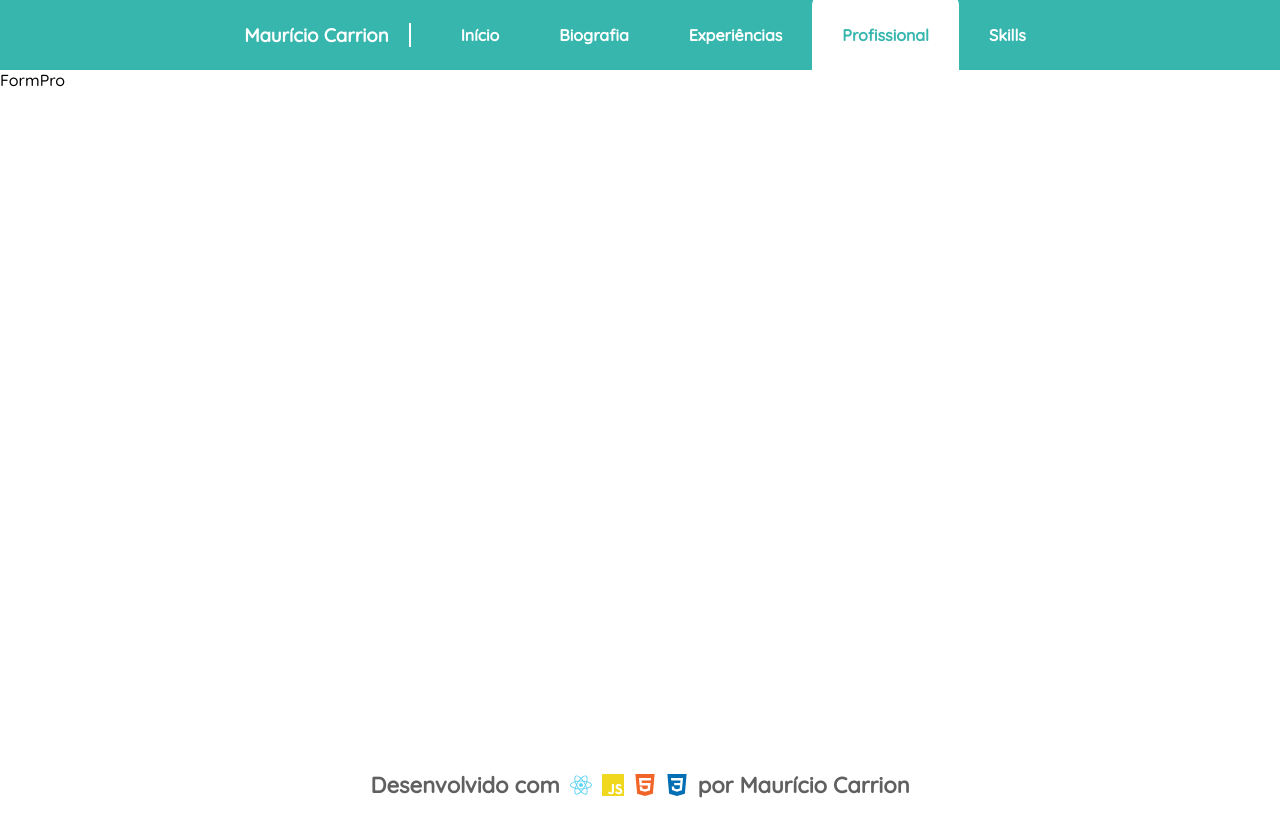
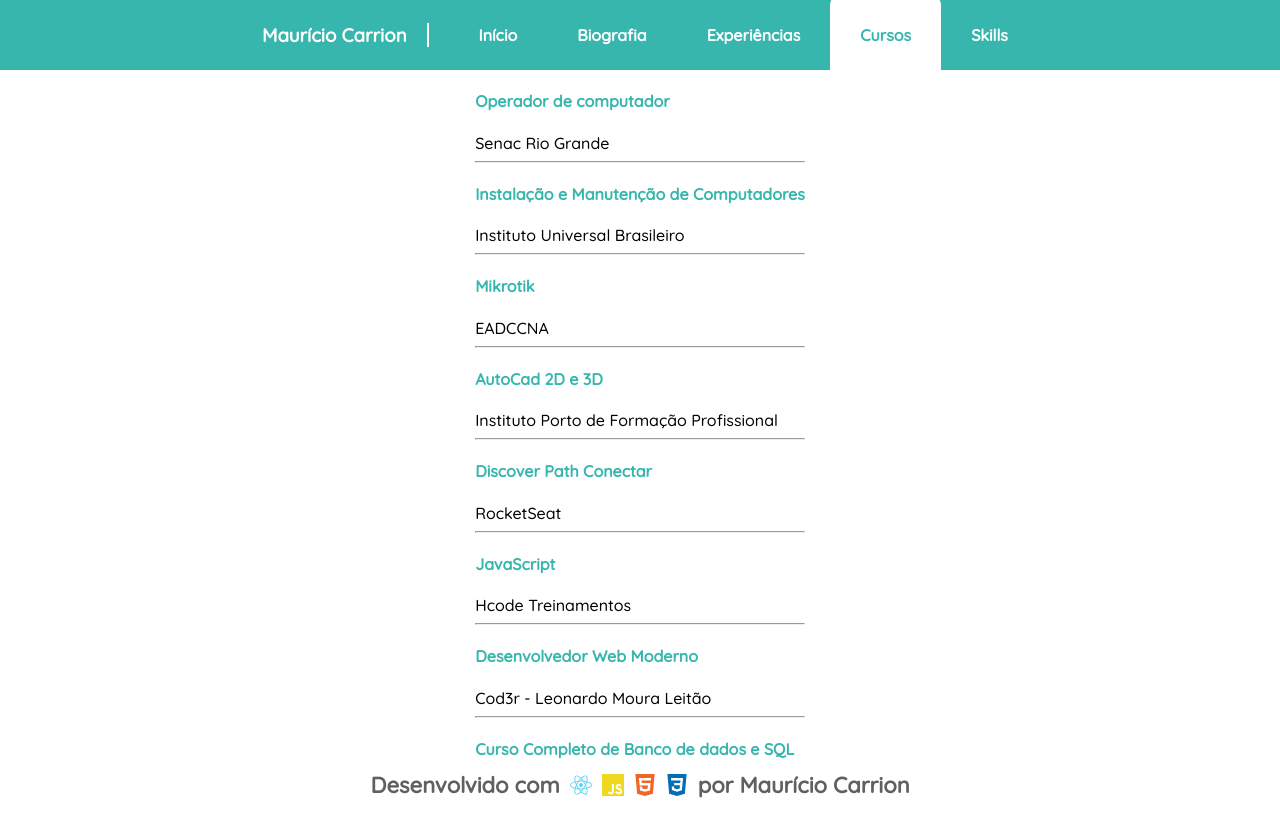
Before and after one commit to Mauricio-Carrion/Web-Curriculum-Mauricio-Carrion, a React (Create React App) app: page /formacao in a window 1280 px wide. Shown: the top 836 px of the page. Before the commit the page ends 800 px from the top, so only its background shows below. Built offline with nearby package versions, Linux system fonts and the light colour scheme.

Commit message:
trabalhando telas de experiencias e skills

```diff
--- a/src/App.jsx
+++ b/src/App.jsx
@@ -37,7 +37,7 @@
             </NavLink>
 
             <NavLink to='/formacao'>
-              Profissional
+              Cursos
             </NavLink>
 
             <NavLink to='/skills'>
--- a/src/components/Experiencias.css
+++ b/src/components/Experiencias.css
@@ -6,3 +6,7 @@
   margin: 0 40px;
   padding: 0;
 }
+
+.Experiencias h4 {
+  color: #37B6AE;
+}
--- a/src/components/Experiencias.jsx
+++ b/src/components/Experiencias.jsx
@@ -23,9 +23,12 @@
           Virtualização;
         </li>
 
+        <hr />
+
         <li>
           <h4>Técnico em Tecnologia da Informação - Mikrus Informática</h4>
-          Maio 2021 - Junho 2021
+          <strong>Maio 2021 - Junho 2021 - São José do Norte, RS</strong>
+          <br />
           Manutenção de computadores, notebooks e outros;
           Montagem e configuração de servidores Linux;
           Análise de upgrade computadores ;
@@ -35,9 +38,12 @@
           Configuração de email corporativo;
         </li>
 
+        <hr />
+
         <li>
           <h4>Suporte HelpDesk - Vetorial internet</h4>
-          Maio 2017 - Abril 2021 - Rio Grande, RS
+          <strong>Maio 2017 - Abril 2021 - Rio Grande, RS</strong>
+          <br />
           Suporte HelpDesk;
           Suporte técnico em redes para cliente final;
           Configuração de e-mail corporativo;
@@ -50,18 +56,24 @@
           Fornecer assistência a infraestrutura tecnológica, garantir o funcionamento de ferramentas, máquinas/equipamentos da empresa;
         </li>
 
+        <hr />
+
         <li>
           <h4>Auxiliar de Eleições - Inova Tecnologia</h4>
-          Setembro 2016 - Outubro 2016 - São José do Norte, RS
+          <strong>Setembro 2016 - Outubro 2016 - São José do Norte, RS</strong>
+          <br />
           Auxiliar de eleições/Técnico de urna;
           Manutenção de Hardware em urnas eletrônicas;
           Substituição de urnas durante as eleições;
           Suporte técnico em sobreaviso durante as eleições;
         </li>
 
+        <hr />
+
         <li>
           <h4>Técnico De hardware - Espaço VIP(Ultranet)</h4>
-          Fevereiro 2016 - Maio 2016 - São José do Norte, RS
+          <strong>Fevereiro 2016 - Maio 2016 - São José do Norte, RS</strong>
+          <br />
           Técnico de Hardware de Informática;
           Manutenção e montagem de computadores;
           Montagem e configuração de servidores;
@@ -73,10 +85,13 @@
           Mikrotik;
         </li>
 
+        <hr />
+
         <li>
           <h4>Estagiário - TRE RS</h4>
-          Setembro 2015 - Dezembro 2015 - São José do Norte, RS
-          Auxílio ao [cargo] no desenvolvimento das operações e resoluções de problemas, prestando um serviço de atendimento ao cliente de ponta;
+          <strong>Setembro 2015 - Dezembro 2015 - São José do Norte, RS</strong>
+          <br />
+          Auxílio no desenvolvimento das operações e resoluções de problemas, prestando um serviço de atendimento ao cliente de ponta;
           Manutenção e configuração de urnas eletrônicas;
           Manuseio de documentos judiciais e eleitorais;
           Interação com MP/RS;
--- a/src/components/FormPro.css
+++ b/src/components/FormPro.css
@@ -0,0 +1,15 @@
+.FormPro {
+  display: flex;
+  flex-direction: column;
+  align-items: center;
+  justify-content: center;
+}
+
+.FormPro ul {
+  margin: 0 40px;
+  padding: 0;
+}
+
+.FormPro h4 {
+  color: #37B6AE;
+}
--- a/src/components/FormPro.jsx
+++ b/src/components/FormPro.jsx
@@ -1,9 +1,65 @@
 import React from "react"
+import './FormPro.css'
 
 const FormPro = () => {
   return (
     <div className="FormPro">
-      FormPro
+      <ul>
+        <li>
+          <h4>Operador de computador</h4>
+          Senac Rio Grande
+        </li>
+
+        <hr />
+
+        <li>
+          <h4>Instalação e Manutenção de Computadores</h4>
+          Instituto Universal Brasileiro
+        </li>
+
+        <hr />
+
+        <li>
+          <h4>Mikrotik</h4>
+          EADCCNA
+        </li>
+
+        <hr />
+
+        <li>
+          <h4>AutoCad 2D e 3D</h4>
+          Instituto Porto de Formação Profissional
+        </li>
+
+        <hr />
+
+        <li>
+          <h4>Discover Path Conectar</h4>
+          RocketSeat
+        </li>
+
+        <hr />
+
+        <li>
+          <h4>JavaScript</h4>
+          Hcode Treinamentos
+        </li>
+
+        <hr />
+
+        <li>
+          <h4>Desenvolvedor Web Moderno</h4>
+          Cod3r - Leonardo Moura Leitão
+        </li>
+
+        <hr />
+
+        <li>
+          <h4>Curso Completo de Banco de dados e SQL</h4>
+          UniDados - Felipe Mafra
+        </li>
+
+      </ul>
     </div>
   )
 }
--- a/src/components/Skills.css
+++ b/src/components/Skills.css
@@ -0,0 +1,15 @@
+.Skills {
+  display: flex;
+  flex-direction: column;
+  align-items: center;
+  justify-content: center;
+}
+
+.Skills ul {
+  margin: 40px;
+  padding: 0;
+}
+
+.Skills li {
+  margin: 20px 0;
+}
--- a/src/components/Skills.jsx
+++ b/src/components/Skills.jsx
@@ -1,9 +1,47 @@
 import React from "react"
+import './Skills.css'
+import { IoHardwareChip } from 'react-icons/io5'
+import { HiComputerDesktop } from 'react-icons/hi2'
+import { BiSupport, BiCodeAlt } from 'react-icons/bi'
+import { FaServer } from 'react-icons/fa'
 
 const Skills = () => {
   return (
     <div className="Skills">
-      Skills
+      <ul>
+        <li><IoHardwareChip /> Hardware</li>
+        <li><BiCodeAlt />Software</li>
+        <li><BiSupport />Suporte ao cliente</li>
+        <li><FaServer />Suporte a servidores</li>
+        <li><HiComputerDesktop />Suporte a desktop</li>
+        <li>Suporte HelpDesk</li>
+        <li>Configuração de sistemas</li>
+        <li>Informática</li>
+        <li>RouterOS</li>
+        <li>Mikrotik</li>
+        <li>Pacote Office</li>
+        <li>Rede</li>
+        <li>Tecnologias de Rede sem fio</li>
+        <li>Análise de Rede</li>
+        <li>Inglês Básico</li>
+        <li>Linux</li>
+        <li>Ubuntu</li>
+        <li>Windows</li>
+        <li>HTML</li>
+        <li>CSS</li>
+        <li>JavaScript</li>
+        <li>React.js</li>
+        <li>Node.js</li>
+        <li>BootStrap</li>
+        <li>SQL</li>
+        <li>FirebirdSQL</li>
+        <li>MySQL</li>
+        <li>Rest</li>
+        <li>Design</li>
+        <li>Photoshop</li>
+        <li>Marketing</li>
+        <li>Social Media</li>
+      </ul>
     </div>
   )
 }
```
